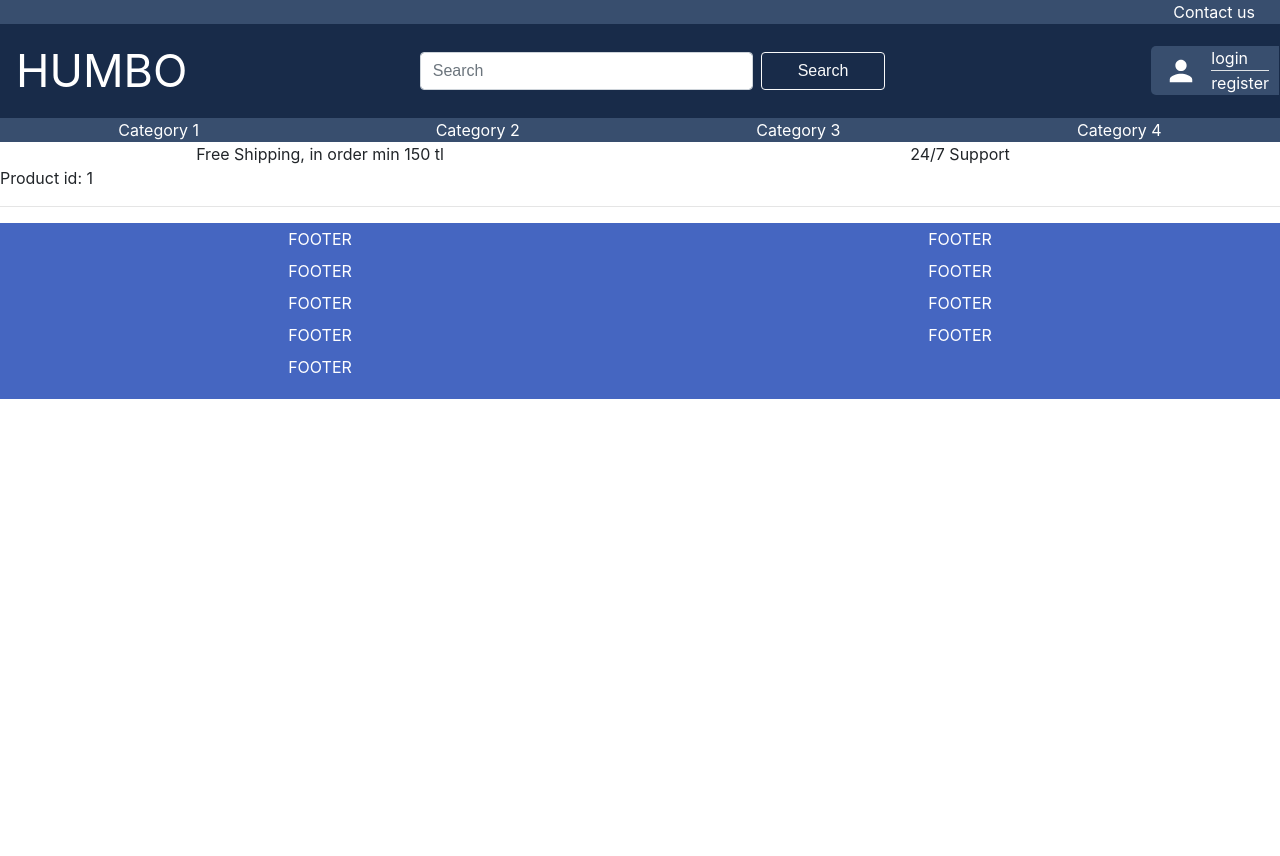
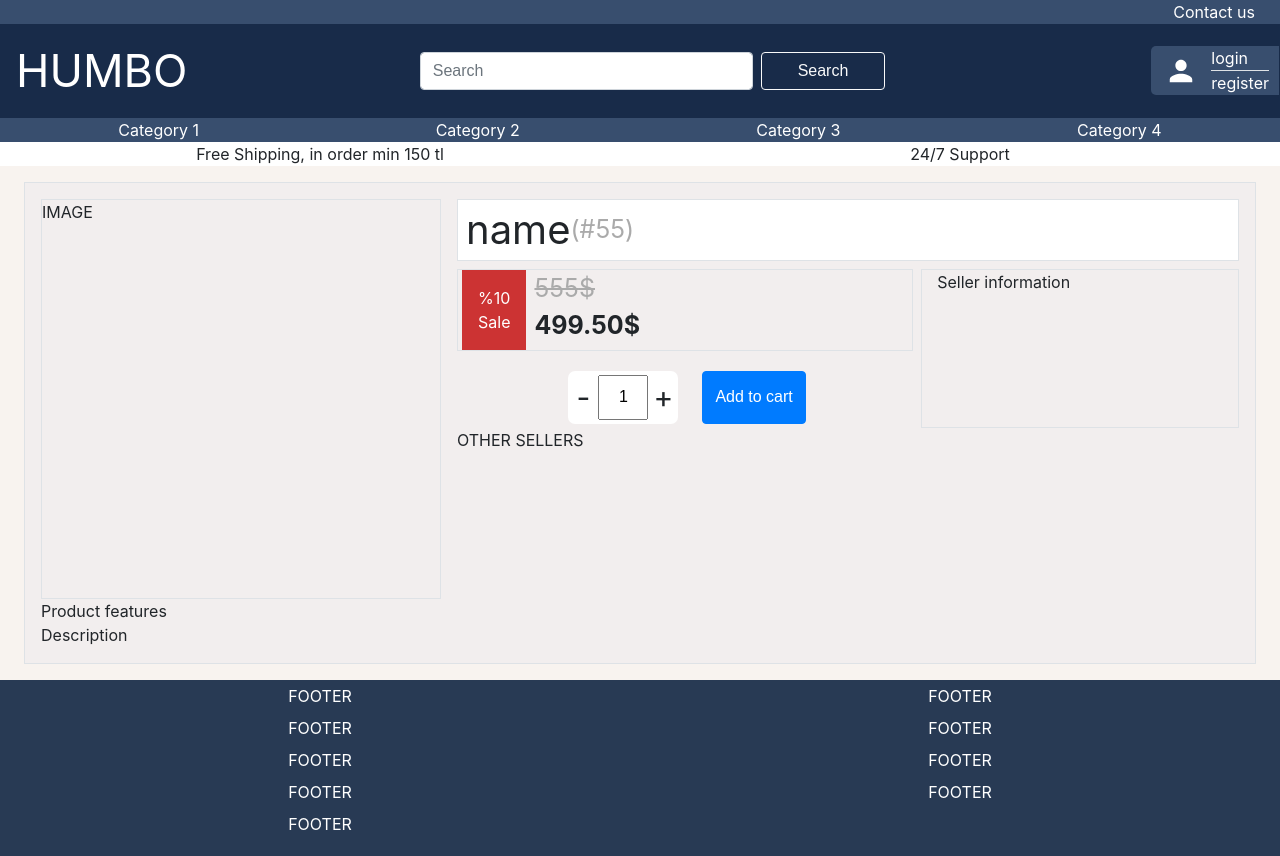
Before and after one commit to b21783575/bbm384s2019g1, a React app in the folder frontend/: page /product/1 in a window 1280 px wide. Before the commit the page ends 800 px from the top, so only its background shows below. Built offline with nearby package versions, Linux system fonts and the light colour scheme; no server answers.

Commit message:
Product page, header change, footer change

```diff
--- a/frontend/src/components/AddressPopup.jsx
+++ b/frontend/src/components/AddressPopup.jsx
@@ -85,7 +85,7 @@ export class AddressPopup extends React.Component {
               <Form noValidate onSubmit={handleSubmit}>
                 <Form.Row>
                   <Form.Group>
-                    <Form.Label>Name</Form.Label>
+                    <Form.Label>Address Name</Form.Label>
                     <Form.Control
                       type='text'
                       name='name'
--- a/frontend/src/components/Footer.jsx
+++ b/frontend/src/components/Footer.jsx
@@ -7,7 +7,7 @@ export class Footer extends React.Component {
         <React.Fragment>
           <div className='footer sticky-bottom'>
             <div
-              style={{ backgroundColor: '#4566c1', width: '100%' }}
+              style={{ backgroundColor: '#283A54', width: '100%' }}
               className='d-flex justify-content-around'
             >
               <div
--- a/frontend/src/components/Header.jsx
+++ b/frontend/src/components/Header.jsx
@@ -16,7 +16,7 @@ export class Header extends React.Component {
           <div className='row mr-5 align-items-center'>
             <IoMdPerson className='my-auto' color={'#fff'} size={'30px'} />
             <div className='my-auto' style={{ color: '#fff' }}>
-              {this.props.user.firstName}
+              {this.props.user.email}
             </div>
           </div>
           <button
@@ -26,6 +26,7 @@ export class Header extends React.Component {
               backgroundColor: '#F16530',
               borderColor: '#F16530'
             }}
+            onClick={this.props.logout}
           >
             <IoMdCart className='my-auto' size={'20px'} />
             <h4>Cart</h4>
--- a/frontend/src/components/SellerAddress.jsx
+++ b/frontend/src/components/SellerAddress.jsx
@@ -9,16 +9,16 @@ export class SellerAddress extends React.Component {
     this.state = {
       addresses: [
         {
-          name: 'deneme',
+          name: 'Home',
           country: 'Turkey',
           region: 'Ankara',
-          description: 'denemee'
+          description: 'Neighborhood / Street / Apartment'
         },
         {
-          name: 'deneme2',
+          name: 'Work',
           country: 'Turkey',
           region: 'Istanbul',
-          description: 'deneme2'
+          description: 'Neighborhood / Street / Apartment'
         }
       ],
       selected: [],
--- a/frontend/src/pages/Login.jsx
+++ b/frontend/src/pages/Login.jsx
@@ -67,6 +67,12 @@ class Login extends React.Component {
                   let errors = {};
                   if (!values.email) {
                     errors.email = 'Required';
+                  } else if (
+                    !/^[A-Z0-9._%+-]+@[A-Z0-9.-]+\.[A-Z]{2,}$/i.test(
+                      values.email
+                    )
+                  ) {
+                    errors.email = 'Invalid email address';
                   }
                   if (values.password.length < 6) {
                     errors.password = 'Minimum 6 characters';
--- a/frontend/src/pages/Product.jsx
+++ b/frontend/src/pages/Product.jsx
@@ -3,7 +3,58 @@ import React from 'react';
 class Product extends React.Component {
   constructor(props) {
     super(props);
-    this.state = { id: '', product: {} };
+    this.state = {
+      id: '',
+      quantity: 1,
+      product: {
+        brand: 'bran',
+        category: { name: 'cat' },
+        description: 'desc',
+        discount: 10,
+        id: 55,
+        name: 'name',
+        price: 555,
+        stock: 1
+      }
+    };
+
+    this.addToCart = this.addToCart.bind(this);
+    this.renderPrice = this.renderPrice.bind(this);
+  }
+
+  addToCart() {
+    console.log('add to cart');
+  }
+
+  renderPrice() {
+    const { product } = this.state;
+    if (product.discount > 0) {
+      return (
+        <div className='row ml-1'>
+          <div
+            className='text-center py-3 px-3'
+            style={{ backgroundColor: '#c33', color: '#fff' }}
+          >
+            <div>%{product.discount}</div>
+            <div>Sale</div>
+          </div>
+          <div className='col py-auto ml-2'>
+            <del className='row' style={{ fontSize: 25, color: '#aaa' }}>
+              {product.price}$
+            </del>
+            <b className='row' style={{ fontSize: 25 }}>
+              {(
+                product.price -
+                (product.price * product.discount) / 100
+              ).toFixed(2)}
+              $
+            </b>
+          </div>
+        </div>
+      );
+    } else {
+      return null;
+    }
   }
 
   componentDidMount() {
@@ -23,11 +74,103 @@ class Product extends React.Component {
   }
 
   render() {
-    console.log(this.state.product);
+    const { product } = this.state;
     return (
       <div>
-        Product id: {this.state.id}
-        <hr />
+        <div className='w-100 px-4 py-3' style={{ backgroundColor: '#F8F3EF' }}>
+          <div
+            className='w-100 px-3 py-3 border'
+            style={{ backgroundColor: '#F2EEEE' }}
+          >
+            <div className='col'>
+              <div className='row'>
+                <div
+                  className='border mr-3'
+                  style={{ width: 400, height: 400 }}
+                >
+                  IMAGE
+                </div>
+                <div className='col'>
+                  <div
+                    className='row border mb-2 pl-2'
+                    style={{ backgroundColor: '#fff' }}
+                  >
+                    <div style={{ fontSize: 40 }}>{product.name} </div>
+                    <div
+                      className='my-auto'
+                      style={{ color: '#aaa', fontSize: 25 }}
+                    >
+                      (#{product.id})
+                    </div>
+                  </div>
+                  <div className='row'>
+                    <div className='col-7 mr-2'>
+                      <div className='row border'>{this.renderPrice()}</div>
+                      <div className='d-flex justify-content-center mt-3'>
+                        <div
+                          className='d-flex m-1 mr-4 py-1'
+                          style={{ borderRadius: 7, backgroundColor: '#fff' }}
+                        >
+                          <div
+                            className='text-center'
+                            style={{
+                              fontSize: 30,
+                              cursor: 'pointer',
+                              width: 30
+                            }}
+                            onClick={() => {
+                              var quantity = this.state.quantity - 1;
+                              if (quantity >= 1) this.setState({ quantity });
+                            }}
+                          >
+                            -
+                          </div>
+                          <input
+                            className='text-center'
+                            type='text'
+                            value={this.state.quantity}
+                            onChange={event => {
+                              var quantity = event.target.value;
+                              if (quantity <= 0) quantity = 0;
+                              else quantity = parseInt(quantity, 10);
+                              this.setState({ quantity });
+                            }}
+                            style={{ width: 50 }}
+                          />
+                          <div
+                            className='text-center'
+                            style={{
+                              fontSize: 30,
+                              cursor: 'pointer',
+                              width: 30
+                            }}
+                            onClick={() =>
+                              this.setState({
+                                quantity: this.state.quantity + 1
+                              })
+                            }
+                          >
+                            +
+                          </div>
+                        </div>
+                        <button
+                          className='btn btn-primary my-1'
+                          onClick={this.addToCart}
+                        >
+                          Add to cart
+                        </button>
+                      </div>
+                    </div>
+                    <div className='col border'>Seller information</div>
+                  </div>
+                  <div className='row'>OTHER SELLERS</div>
+                </div>
+              </div>
+              <div className='row'> Product features</div>
+              <div className='row'> Description</div>
+            </div>
+          </div>
+        </div>
       </div>
     );
   }
--- a/frontend/src/pages/Products.jsx
+++ b/frontend/src/pages/Products.jsx
@@ -109,7 +109,6 @@ class Products extends React.Component {
         ) : null}
       </div>
     ));
-    console.log(this.state.products);
     return (
       <div style={{ backgroundColor: '#F8F3EF' }} className='py-4 px-4'>
         <div
@@ -132,7 +131,9 @@ class Products extends React.Component {
                 SORTINGGGGGGGG
               </div>
               <div style={{ backgroundColor: '#fff' }} className='border '>
-                <div className='row justify-content-center'>{products}</div>
+                <div className='row justify-content-center'>
+                  {products.length > 0 ? products : 'No products found'}
+                </div>
               </div>
             </div>
           </div>
--- a/frontend/src/pages/Seller.jsx
+++ b/frontend/src/pages/Seller.jsx
@@ -40,7 +40,7 @@ class Seller extends React.Component {
       case 'addresses':
         return <SellerAddress />;
       case 'products':
-        return <SellerProducts seller={this.state.seller.email} />;
+        return <SellerProducts seller={'umut@gmail.com'} />; //TODO fix it
       case 'help':
         return <SellerHelp />;
       default:
```
Also changed, not shown: frontend/src/components/ProductPopup.jsx (+10 -5 lines), frontend/src/components/SellerProducts.jsx (+13 -2 lines), frontend/src/pages/Home.jsx (+13 -0 lines), frontend/src/routes.jsx (+12 -2 lines).
